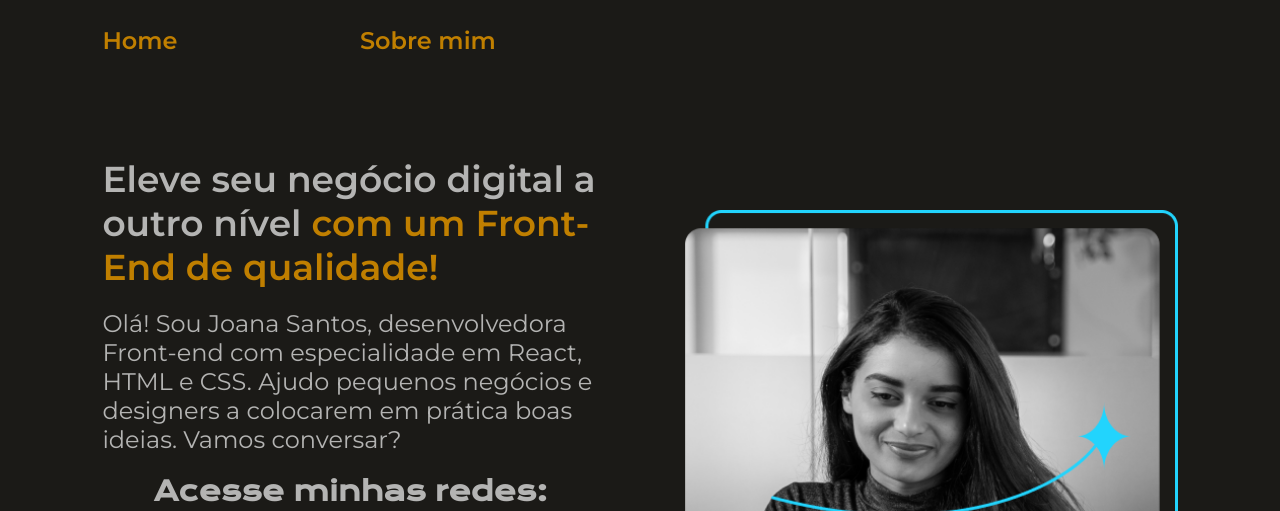
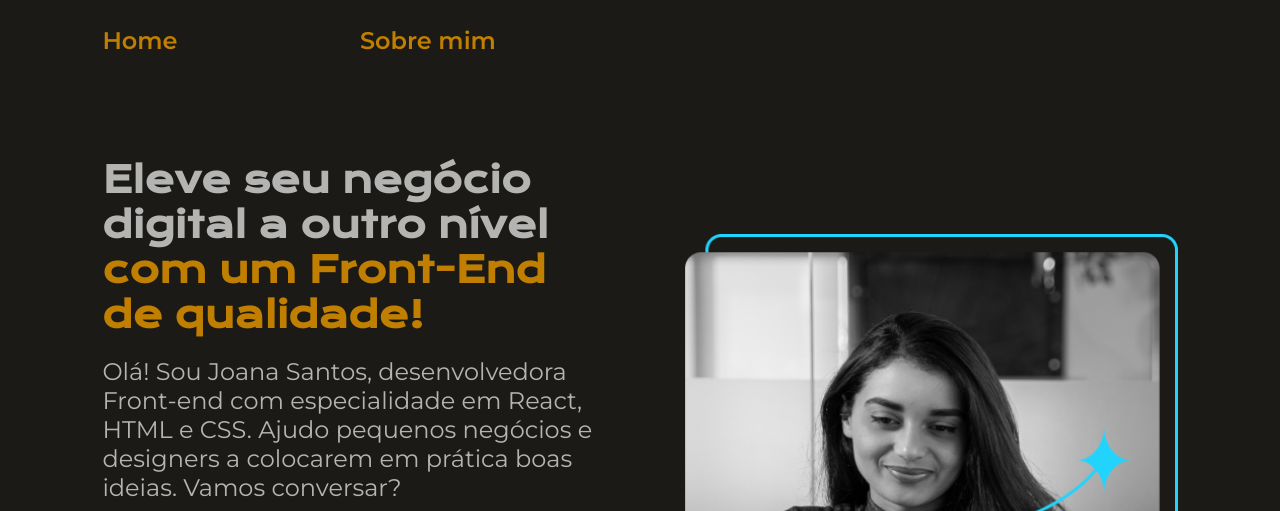
Before and after one commit to JoaoLopes1/ExercicioHTML, a plain HTML site: page Potifólio/index.html in a window 1280 px wide. Shown: the top 511 px of the page. Drawn offline with nearby package versions, Linux system fonts and the light colour scheme.

Commit message:
Update style.css

```diff
--- a/Potifólio/styles/style.css
+++ b/Potifólio/styles/style.css
@@ -54,7 +54,8 @@ body {
 
 .apresentacao__conteudo__titulo {
     font-size: 2.25rem;
-    font-family: var(--fonte-secundaria);
+    font-family: var(--fonte-primaria);
+    font-color: var(--cor-secundaria)
 }
 
 .titulodestaque {
```
